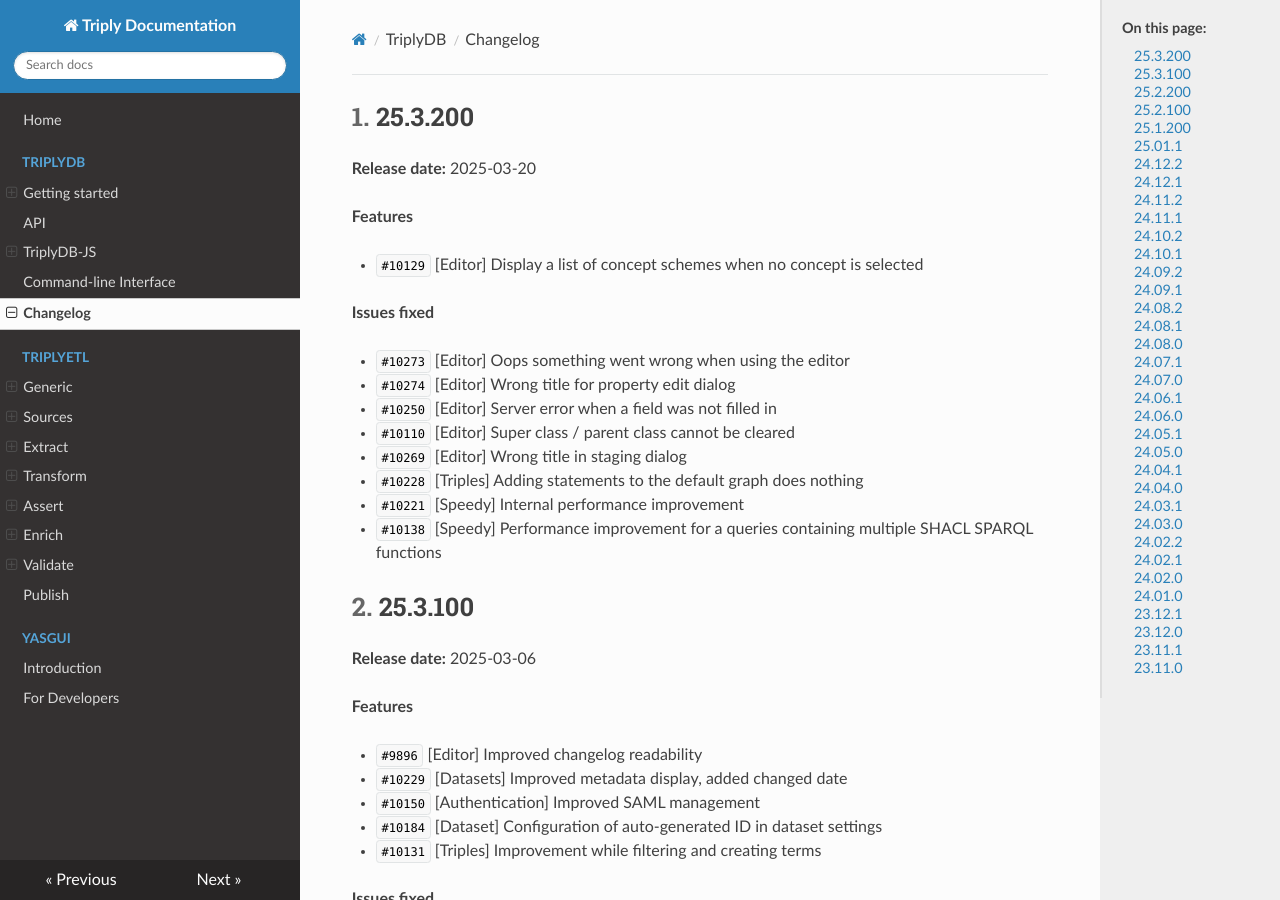
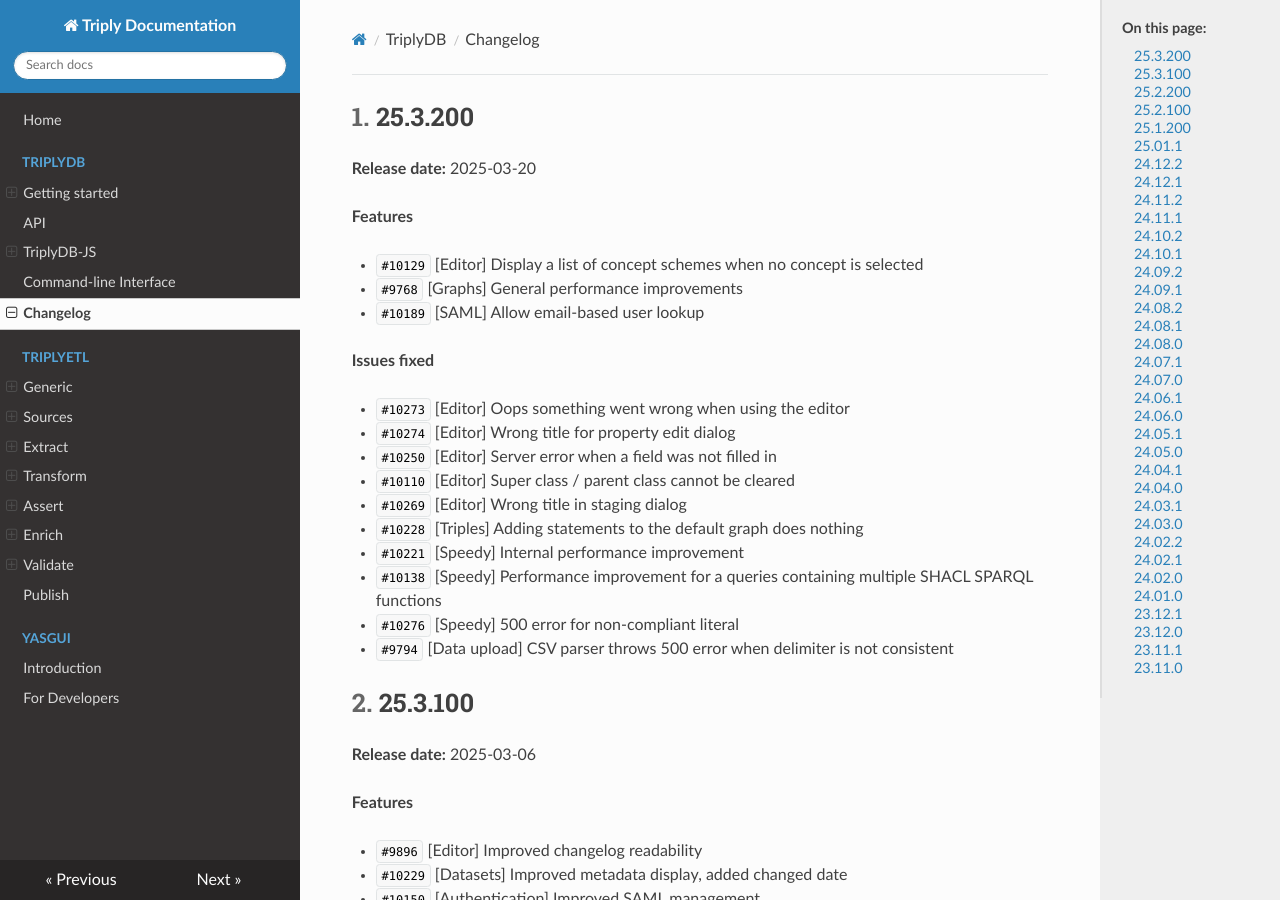
Before and after one commit to TriplyDB/Documentation, an MkDocs documentation site: the page built from docs/triplydb-changelog/index.md, in a window 1280 px wide and 900 px high. Built offline with MkDocs 1.6.1, drawn with Linux system fonts in a browser that asks for light colours.

Commit message:
changelog 25.3.200

```diff
--- a/docs/triplydb-changelog/index.md
+++ b/docs/triplydb-changelog/index.md
@@ -12,6 +12,8 @@
 **Features**
 
 - `#10129` [Editor] Display a list of concept schemes when no concept is selected
+- `#9768` [Graphs] General performance improvements
+- `#10189` [SAML] Allow email-based user lookup
 
 **Issues fixed**
 
@@ -23,6 +25,8 @@
 - `#10228` [Triples] Adding statements to the default graph does nothing
 - `#10221` [Speedy] Internal performance improvement
 - `#10138` [Speedy] Performance improvement for a queries containing multiple SHACL SPARQL functions
+- `#10276` [Speedy] 500 error for non-compliant literal
+- `#9794` [Data upload] CSV parser throws 500 error when delimiter is not consistent
 
 ## 25.3.100 {#25.3.100}
 
```
